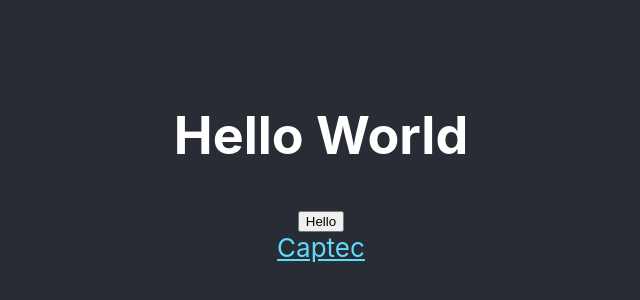
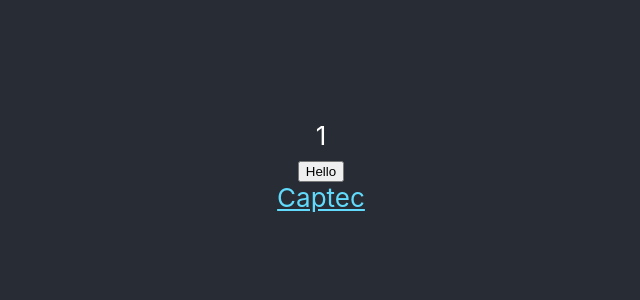
Before and after one commit to surgentt/calculator, a React (Create React App) app: page / in a window 1280 px wide. Shown: the part 234-534 px from the top of the page, without its empty margins (319-959 px from the left). Built offline with nearby package versions, Linux system fonts and the light colour scheme.

Commit message:
Add display component for calculator input

```diff
--- /dev/null
+++ b/src/Components/Calcualtor/Display.js
@@ -0,0 +1,15 @@
+import React from 'react';
+import PropTypes from 'prop-types';
+import './Display.css';
+
+const Display = (props) => (
+  <div className='display'>
+    { props.input }
+  </div>
+)
+
+Display.propTypes = {
+  input: PropTypes.string.isRequired,
+};
+
+export default Display;
--- a/src/Components/Calcualtor/index.js
+++ b/src/Components/Calcualtor/index.js
@@ -1,12 +1,18 @@
 import React from 'react';
+import Display from './Display';
 import Button from '../Shared/Button';
 
 export default class Calculator extends React.Component  {
+  state = {
+    input: '1',
+  };
 
   render() {
     return (
       <div className="calculator">
-        <h1>Hello World</h1>
+        <Display
+          input={ this.state.input }
+        />
         <Button
           handleClick={() => console.log('hello')}
         >
```
Also changed, not shown: src/Components/Calcualtor/Display.css (added), 1 other file (tests, documents, lock files or other folders).
